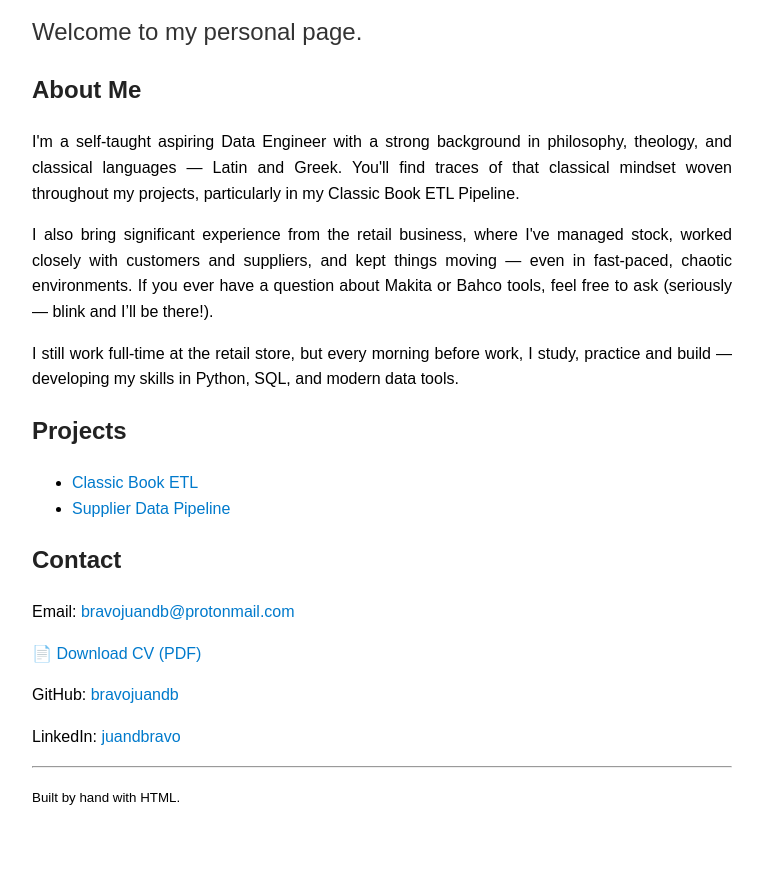
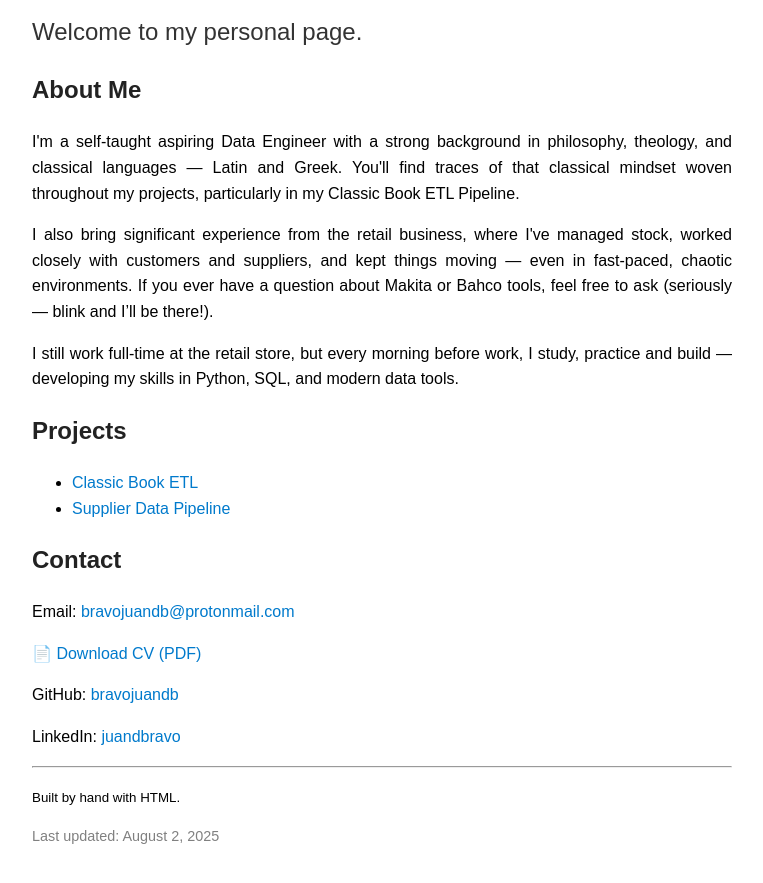
Before and after one commit to bravojuandb/bravojuandb.github.io, a plain HTML site: page index.html in a window 1280 px wide. Shown: the part 153-1036 px from the top of the page, without its empty margins (258-1021 px from the left). Drawn offline with Linux system fonts and the light colour scheme.

Commit message:
Add 'last updated' tag to index.html

```diff
--- a/index.html
+++ b/index.html
@@ -83,5 +83,8 @@
 
     <hr>
     <p><small>Built by hand with HTML.</small></p>
+    <footer>
+      <p style="font-size: 0.9em; color: gray;">Last updated: August 2, 2025</p>
+    </footer>
 </body>
 </html>
```
